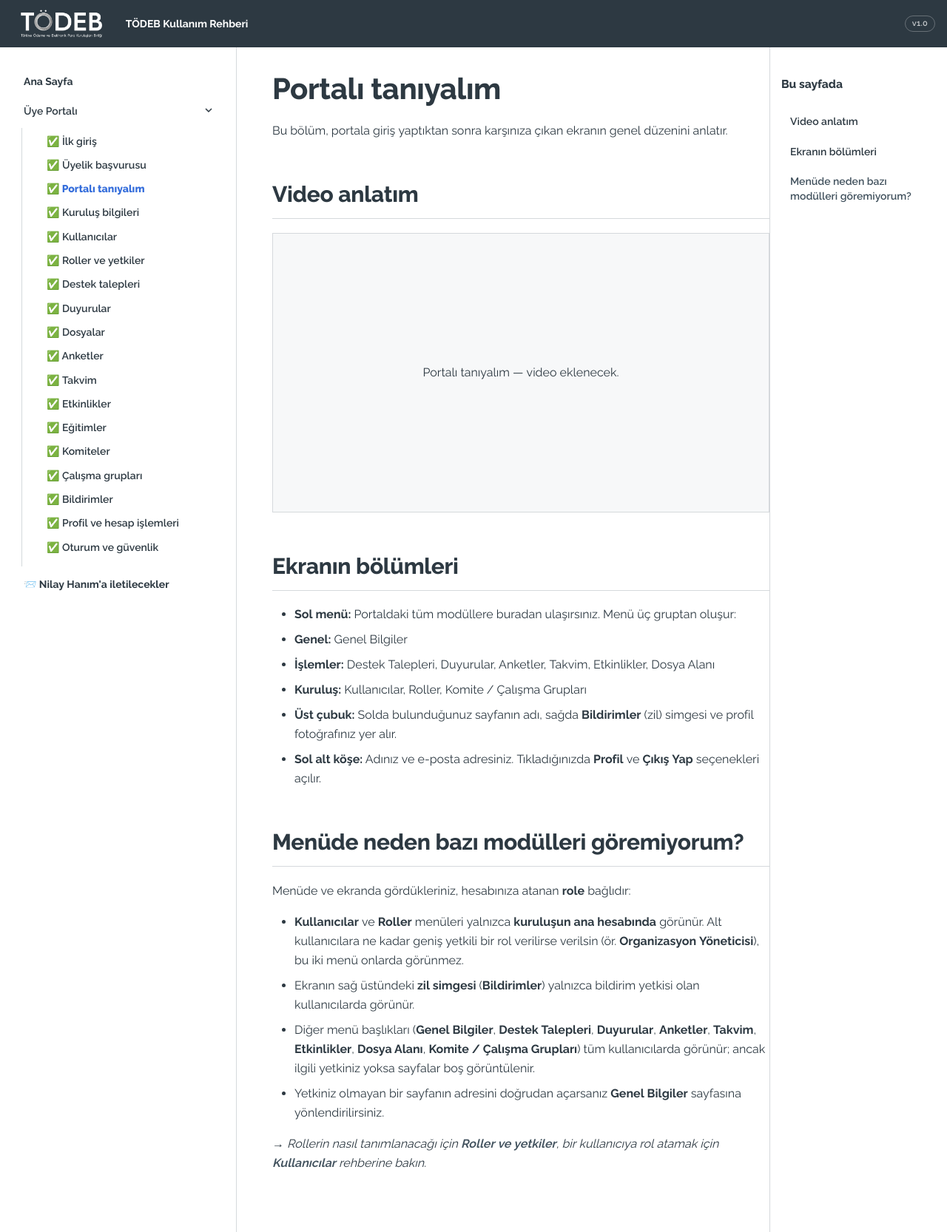
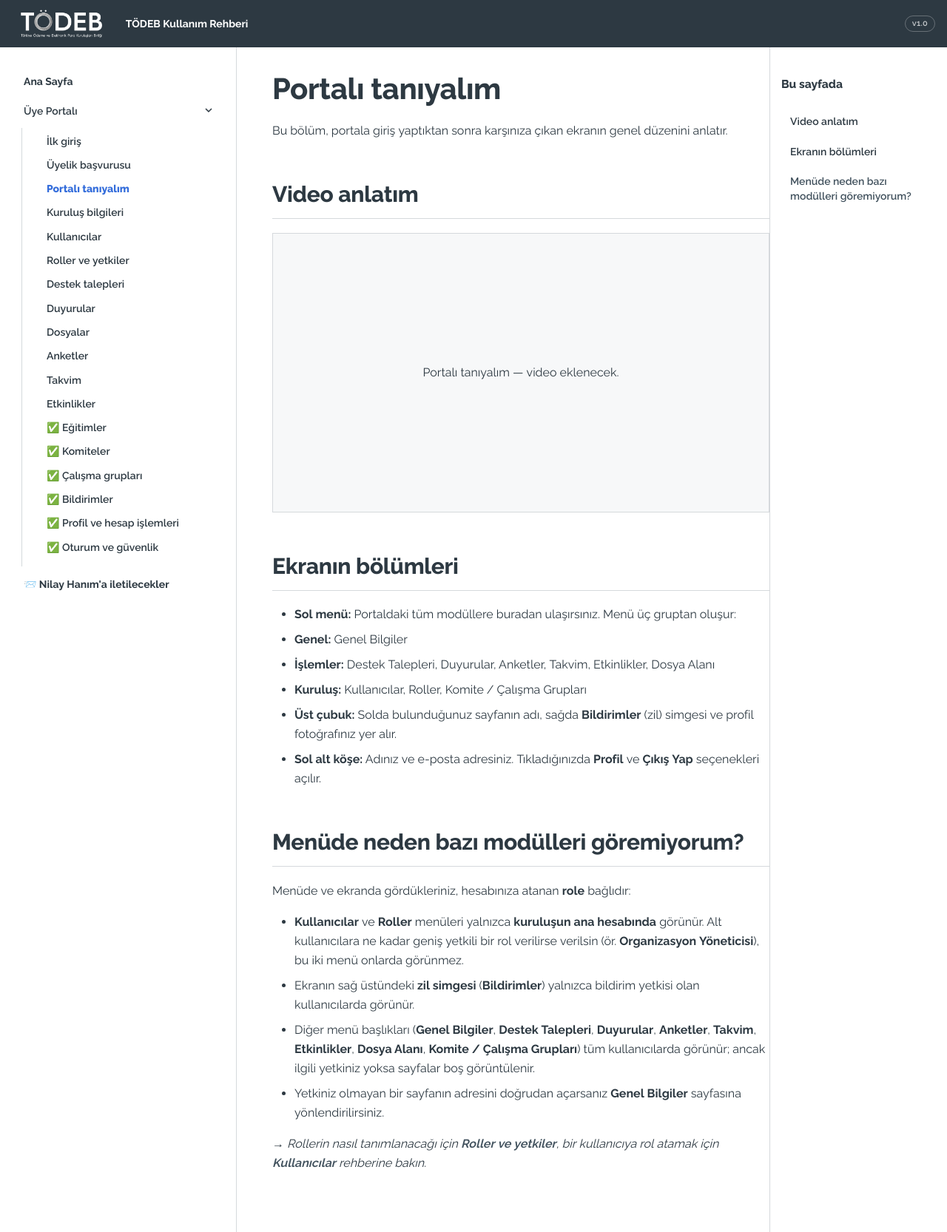
Before and after one commit to alpbayram/todeb-kullanim-rehberi, an MkDocs documentation site: the page built from docs/uye-portali/portali-taniyalim.md, in a window 1280 px wide. Shown: the whole page at 74% size. Built offline with MkDocs 1.6.1 and Material for MkDocs 9.7.7, drawn with Linux system fonts in a browser that asks for light colours; part of the change alters nothing that is shown.

Commit message:
docs: remove review check marks from reviewed menu items
Co-Authored-By: Claude Sonnet 5.5 <noreply@anthropic.com>

```diff
--- a/mkdocs.yml
+++ b/mkdocs.yml
@@ -21,18 +21,18 @@ theme:
 nav:
   - Ana Sayfa: index.md
   - Üye Portalı:
-      - "✅ İlk giriş": uye-portali/ilk-giris.md
-      - "✅ Üyelik başvurusu": uye-portali/uyelik-basvurusu.md
-      - "✅ Portalı tanıyalım": uye-portali/portali-taniyalim.md
-      - "✅ Kuruluş bilgileri": uye-portali/kurulus-bilgileri.md
-      - "✅ Kullanıcılar": uye-portali/kullanicilar.md
-      - "✅ Roller ve yetkiler": uye-portali/roller-ve-yetkiler.md
-      - "✅ Destek talepleri": uye-portali/destek-talepleri.md
-      - "✅ Duyurular": uye-portali/duyurular.md
-      - "✅ Dosyalar": uye-portali/dosyalar.md
-      - "✅ Anketler": uye-portali/anketler.md
-      - "✅ Takvim": uye-portali/takvim.md
-      - "✅ Etkinlikler": uye-portali/etkinlikler.md
+      - İlk giriş: uye-portali/ilk-giris.md
+      - Üyelik başvurusu: uye-portali/uyelik-basvurusu.md
+      - Portalı tanıyalım: uye-portali/portali-taniyalim.md
+      - Kuruluş bilgileri: uye-portali/kurulus-bilgileri.md
+      - Kullanıcılar: uye-portali/kullanicilar.md
+      - Roller ve yetkiler: uye-portali/roller-ve-yetkiler.md
+      - Destek talepleri: uye-portali/destek-talepleri.md
+      - Duyurular: uye-portali/duyurular.md
+      - Dosyalar: uye-portali/dosyalar.md
+      - Anketler: uye-portali/anketler.md
+      - Takvim: uye-portali/takvim.md
+      - Etkinlikler: uye-portali/etkinlikler.md
       - "✅ Eğitimler": uye-portali/egitimler.md
       - "✅ Komiteler": uye-portali/komiteler.md
       - "✅ Çalışma grupları": uye-portali/calisma-gruplari.md
```
